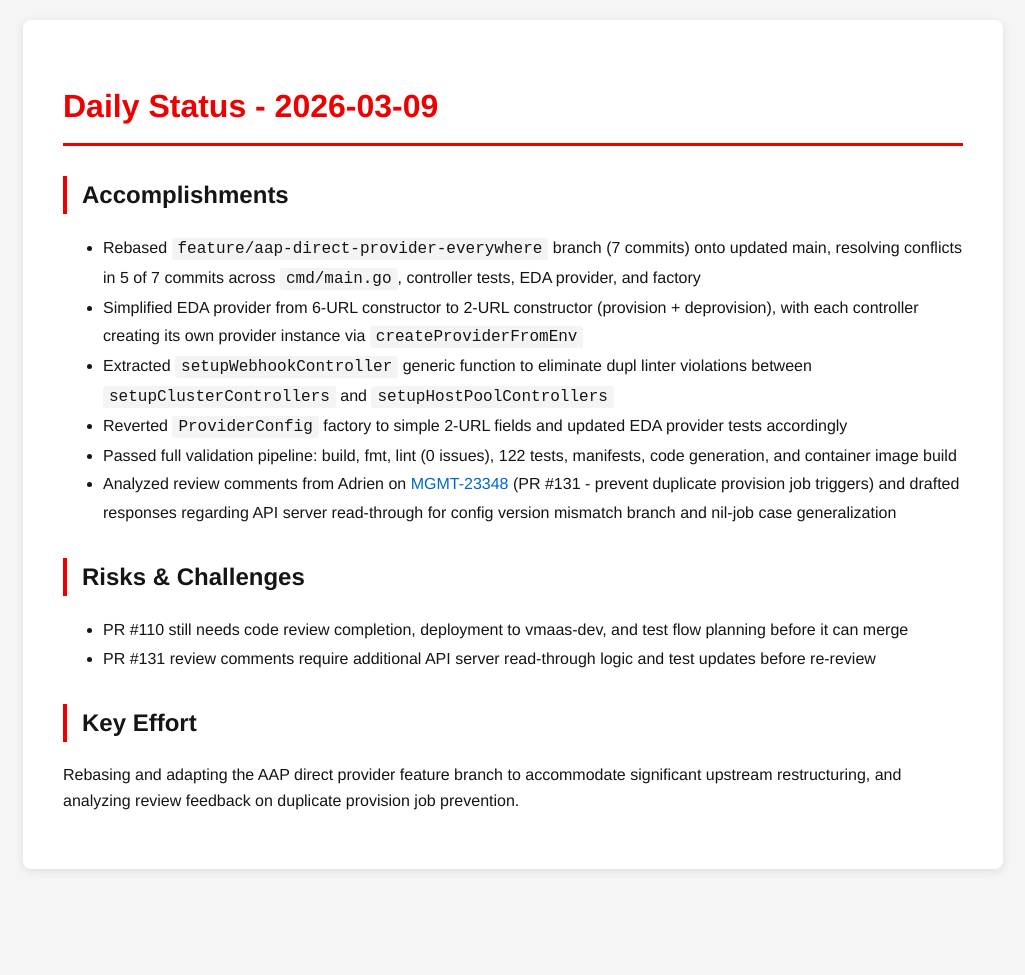
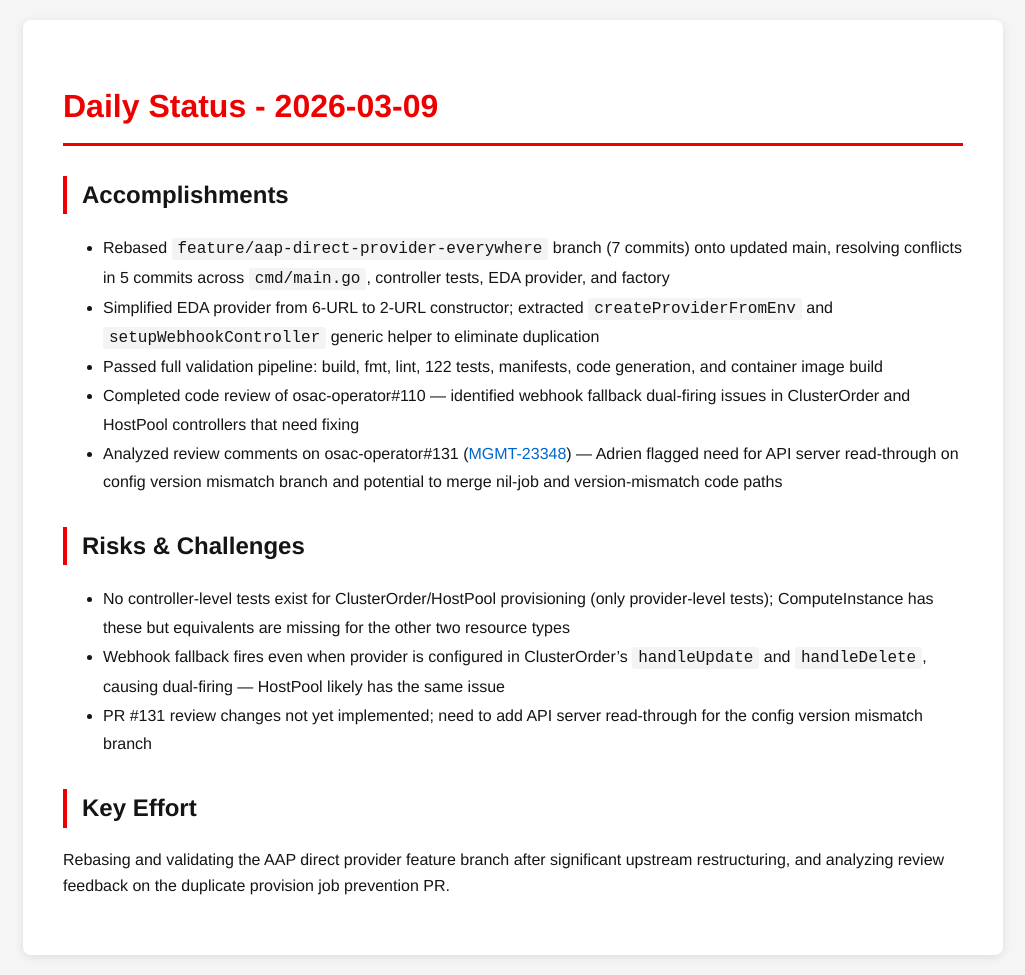
Before and after one commit to tzvatot/daily-status, a Jekyll site: the page built from 2026-03-09.md, in a window 1280 px wide. Shown: the whole page, without its empty margins (127-1152 px from the left). Built offline with Jekyll 4.4.1, drawn with Linux system fonts in a browser that asks for light colours; before the commit the page ends 900 px from its top, so only the background shows below that.

Commit message:
Daily status update - 2026-03-09

```diff
--- a/2026-03-09.md
+++ b/2026-03-09.md
@@ -7,16 +7,16 @@ date: 2026-03-09
 # Daily Status - 2026-03-09
 
 ## Accomplishments
-- Rebased `feature/aap-direct-provider-everywhere` branch (7 commits) onto updated main, resolving conflicts in 5 of 7 commits across `cmd/main.go`, controller tests, EDA provider, and factory
-- Simplified EDA provider from 6-URL constructor to 2-URL constructor (provision + deprovision), with each controller creating its own provider instance via `createProviderFromEnv`
-- Extracted `setupWebhookController` generic function to eliminate dupl linter violations between `setupClusterControllers` and `setupHostPoolControllers`
-- Reverted `ProviderConfig` factory to simple 2-URL fields and updated EDA provider tests accordingly
-- Passed full validation pipeline: build, fmt, lint (0 issues), 122 tests, manifests, code generation, and container image build
-- Analyzed review comments from Adrien on [MGMT-23348](https://issues.redhat.com/browse/MGMT-23348) (PR #131 - prevent duplicate provision job triggers) and drafted responses regarding API server read-through for config version mismatch branch and nil-job case generalization
+- Rebased `feature/aap-direct-provider-everywhere` branch (7 commits) onto updated main, resolving conflicts in 5 commits across `cmd/main.go`, controller tests, EDA provider, and factory
+- Simplified EDA provider from 6-URL to 2-URL constructor; extracted `createProviderFromEnv` and `setupWebhookController` generic helper to eliminate duplication
+- Passed full validation pipeline: build, fmt, lint, 122 tests, manifests, code generation, and container image build
+- Completed code review of osac-operator#110 — identified webhook fallback dual-firing issues in ClusterOrder and HostPool controllers that need fixing
+- Analyzed review comments on osac-operator#131 ([MGMT-23348](https://issues.redhat.com/browse/MGMT-23348)) — Adrien flagged need for API server read-through on config version mismatch branch and potential to merge nil-job and version-mismatch code paths
 
 ## Risks & Challenges
-- PR #110 still needs code review completion, deployment to vmaas-dev, and test flow planning before it can merge
-- PR #131 review comments require additional API server read-through logic and test updates before re-review
+- No controller-level tests exist for ClusterOrder/HostPool provisioning (only provider-level tests); ComputeInstance has these but equivalents are missing for the other two resource types
+- Webhook fallback fires even when provider is configured in ClusterOrder's `handleUpdate` and `handleDelete`, causing dual-firing — HostPool likely has the same issue
+- PR #131 review changes not yet implemented; need to add API server read-through for the config version mismatch branch
 
 ## Key Effort
-Rebasing and adapting the AAP direct provider feature branch to accommodate significant upstream restructuring, and analyzing review feedback on duplicate provision job prevention.
+Rebasing and validating the AAP direct provider feature branch after significant upstream restructuring, and analyzing review feedback on the duplicate provision job prevention PR.
```
